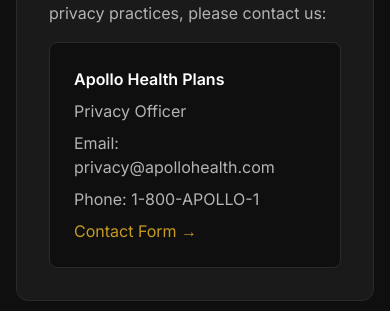
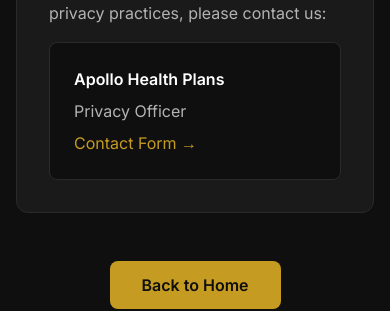
Before and after one commit to bjscha03/apollo, a React (Vite) app in the folder apollo/: page /privacy in a window 390 px wide. Shown: the part 6240-6551 px from the top of the page. Built offline with nearby package versions, Linux system fonts and the light colour scheme.

Commit message:
Remove fake contact information from legal pages
- Removed fake email addresses (privacy@apollohealth.com, legal@apollohealth.com)
- Removed fake phone number (1-800-APOLLO-1)
- Contact form link remains for actual inquiries

```diff
--- a/apollo/src/pages/PrivacyPolicy.jsx
+++ b/apollo/src/pages/PrivacyPolicy.jsx
@@ -176,8 +176,6 @@
             <div className="bg-dark-bg border border-dark-border rounded-lg p-6 space-y-2">
               <p className="text-text-primary font-semibold">Apollo Health Plans</p>
               <p className="text-text-secondary">Privacy Officer</p>
-              <p className="text-text-secondary">Email: privacy@apollohealth.com</p>
-              <p className="text-text-secondary">Phone: 1-800-APOLLO-1</p>
               <a href="/contact" className="inline-block text-accent-gold hover:text-accent-gold-hover transition-colors mt-4">
                 Contact Form →
               </a>
--- a/apollo/src/pages/TermsOfService.jsx
+++ b/apollo/src/pages/TermsOfService.jsx
@@ -218,8 +218,6 @@
             <div className="bg-dark-bg border border-dark-border rounded-lg p-6 space-y-2">
               <p className="text-text-primary font-semibold">Apollo Health Plans</p>
               <p className="text-text-secondary">Legal Department</p>
-              <p className="text-text-secondary">Email: legal@apollohealth.com</p>
-              <p className="text-text-secondary">Phone: 1-800-APOLLO-1</p>
               <a href="/contact" className="inline-block text-accent-gold hover:text-accent-gold-hover transition-colors mt-4">
                 Contact Form →
               </a>
```
